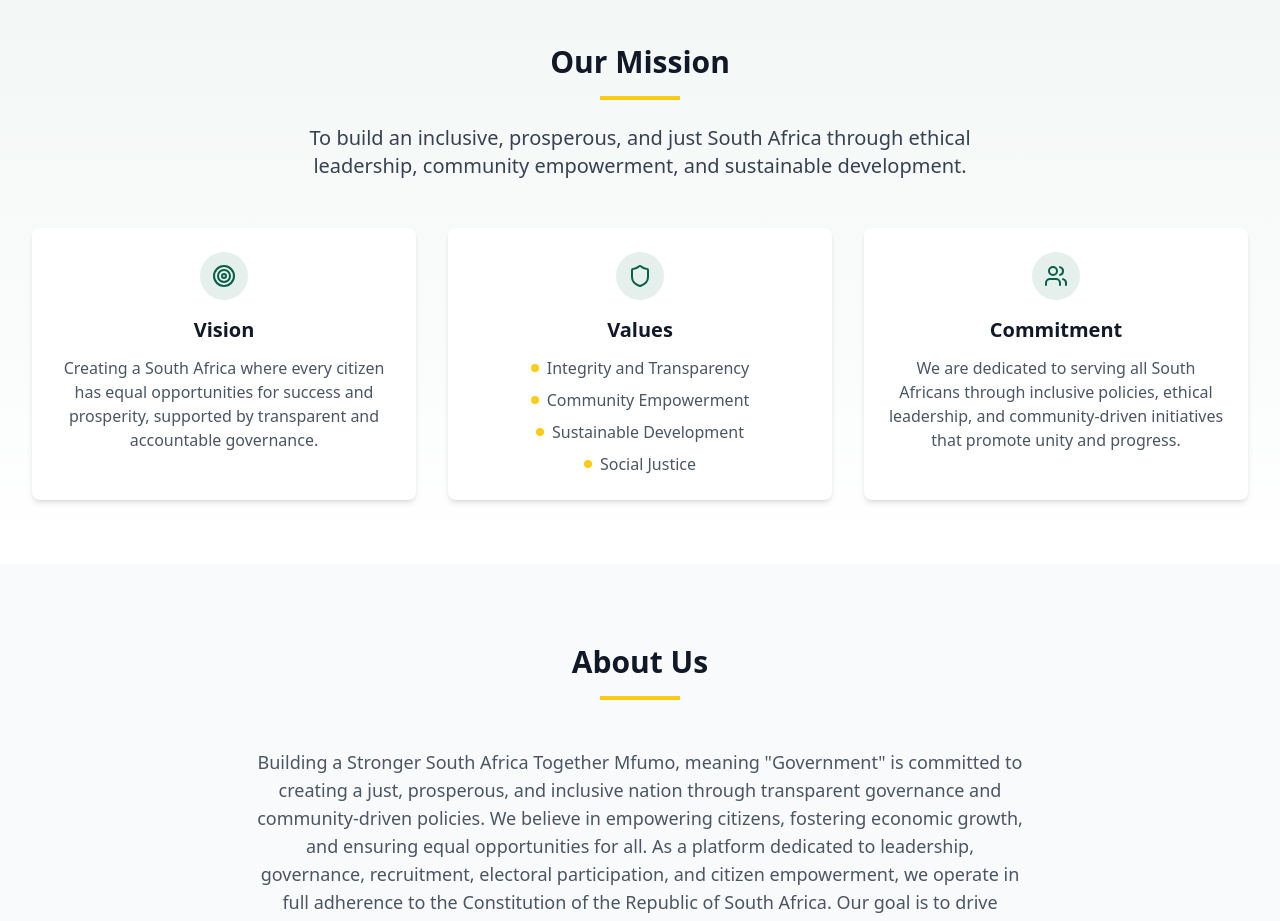
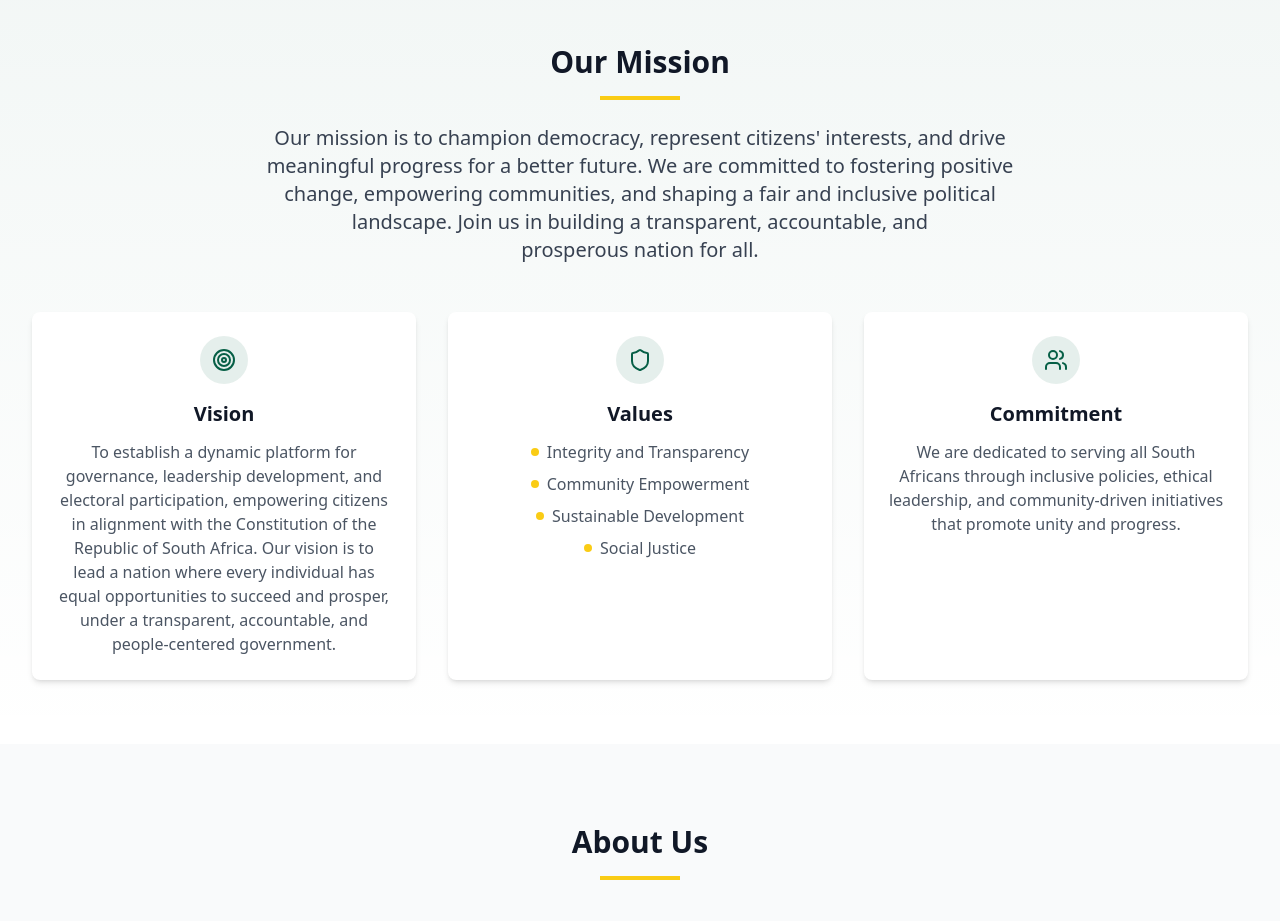
Before and after one commit to Mfumo-Political-Party/www, a React (Vite) app: page / in a window 1280 px wide. Shown: the part 820-1741 px from the top of the page. Built offline with nearby package versions, Linux system fonts and the light colour scheme.

Commit message:
Update MissionStatement.tsx

```diff
--- a/src/components/MissionStatement.tsx
+++ b/src/components/MissionStatement.tsx
@@ -1,3 +1,4 @@
+/* eslint-disable no-irregular-whitespace */
 import React from "react";
 import { Target, Shield, Users } from "lucide-react";
 
@@ -11,9 +12,11 @@ const MissionStatement = () => {
           </h2>
           <div className="w-20 h-1 bg-accent mx-auto mb-6"></div>
           <p className="text-lg md:text-xl text-gray-700 max-w-3xl mx-auto">
-            To build an inclusive, prosperous, and just South Africa through
-            ethical leadership, community empowerment, and sustainable
-            development.
+            Our mission is to champion democracy, represent citizens' interests,
+            and drive meaningful progress for a better future. We are committed
+            to fostering positive change, empowering communities, and shaping a
+            fair and inclusive political landscape. Join us in building a
+            transparent, accountable, and prosperous nation for all.
           </p>
         </div>
 
@@ -26,9 +29,12 @@ const MissionStatement = () => {
               Vision
             </h3>
             <p className="text-gray-600 text-center">
-              Creating a South Africa where every citizen has equal
-              opportunities for success and prosperity, supported by transparent
-              and accountable governance.
+              To establish a dynamic platform for governance, leadership
+              development, and electoral participation, empowering citizens in
+              alignment with the Constitution of the Republic of South Africa.
+              Our vision is to lead a nation where every individual has equal
+              opportunities to succeed and prosper, under a transparent,
+              accountable, and people-centered government.
             </p>
           </div>
 
```
